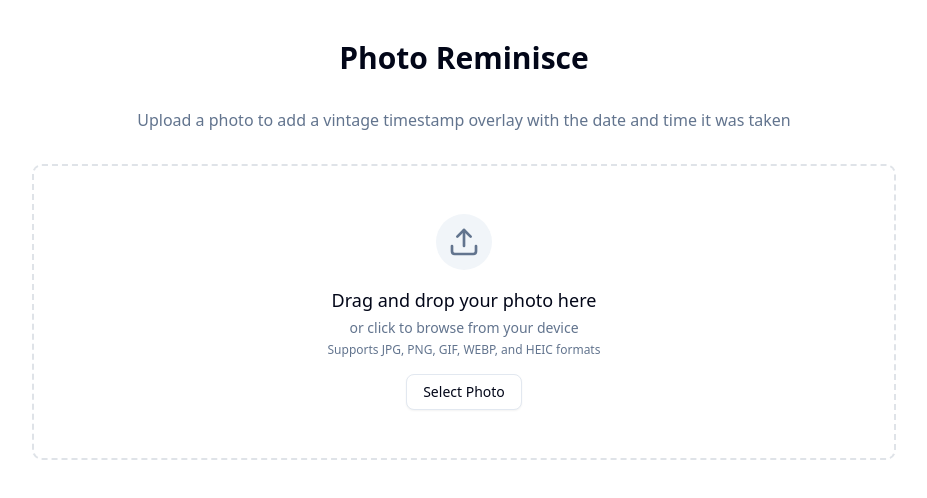
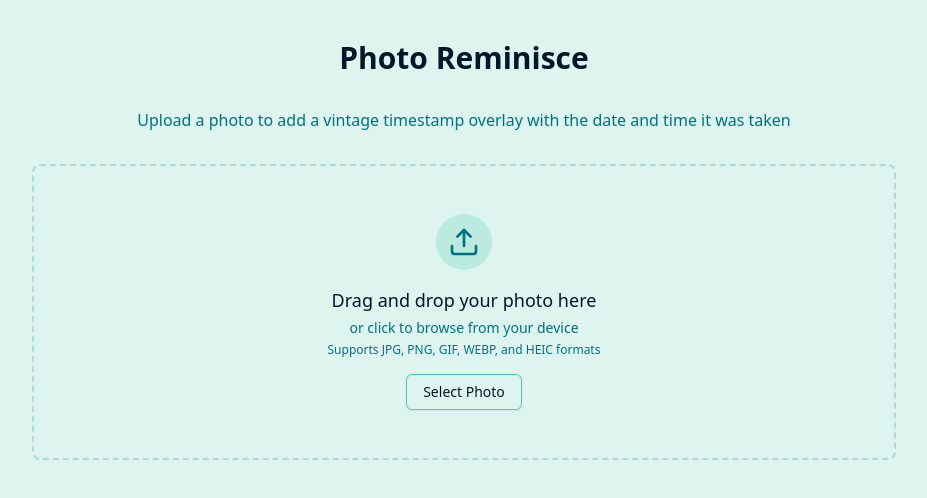
Before and after one commit to ledkhoa/photo-reminisce, a React (Vite) app: page / in a window 1280 px wide. Shown: the top 498 px of the page, without its empty margins (176-1103 px from the left). Built offline with nearby package versions, Linux system fonts and the light colour scheme.

Commit message:
update theme

```diff
--- a/src/index.css
+++ b/src/index.css
@@ -4,72 +4,100 @@
 @custom-variant dark (&:is(.dark *));
 
 :root {
-  --radius: 0.625rem;
-  --background: oklch(1 0 0);
-  --foreground: oklch(0.129 0.042 264.695);
-  --card: oklch(1 0 0);
-  --card-foreground: oklch(0.129 0.042 264.695);
-  --popover: oklch(1 0 0);
-  --popover-foreground: oklch(0.129 0.042 264.695);
-  --primary: oklch(0.208 0.042 265.755);
-  --primary-foreground: oklch(0.984 0.003 247.858);
-  --secondary: oklch(0.968 0.007 247.896);
-  --secondary-foreground: oklch(0.208 0.042 265.755);
-  --muted: oklch(0.968 0.007 247.896);
-  --muted-foreground: oklch(0.554 0.046 257.417);
-  --accent: oklch(0.968 0.007 247.896);
-  --accent-foreground: oklch(0.208 0.042 265.755);
-  --destructive: oklch(0.577 0.245 27.325);
-  --border: oklch(0.929 0.013 255.508);
-  --input: oklch(0.929 0.013 255.508);
-  --ring: oklch(0.704 0.04 256.788);
-  --chart-1: oklch(0.646 0.222 41.116);
-  --chart-2: oklch(0.6 0.118 184.704);
-  --chart-3: oklch(0.398 0.07 227.392);
-  --chart-4: oklch(0.828 0.189 84.429);
-  --chart-5: oklch(0.769 0.188 70.08);
-  --sidebar: oklch(0.984 0.003 247.858);
-  --sidebar-foreground: oklch(0.129 0.042 264.695);
-  --sidebar-primary: oklch(0.208 0.042 265.755);
-  --sidebar-primary-foreground: oklch(0.984 0.003 247.858);
-  --sidebar-accent: oklch(0.968 0.007 247.896);
-  --sidebar-accent-foreground: oklch(0.208 0.042 265.755);
-  --sidebar-border: oklch(0.929 0.013 255.508);
-  --sidebar-ring: oklch(0.704 0.04 256.788);
+  --radius: 0.5rem;
+  /* Light mode - inspired by 90s camera LCD displays */
+  --background: oklch(0.95 0.025 180);
+  /* Light teal/blue-green background */
+  --foreground: oklch(0.2 0.05 240);
+  /* Dark blue text */
+  --card: oklch(0.98 0.02 170);
+  /* Slightly lighter background for cards */
+  --card-foreground: oklch(0.15 0.04 240);
+  --popover: oklch(0.98 0.02 170);
+  --popover-foreground: oklch(0.15 0.04 240);
+  --primary: oklch(0.5 0.2 200);
+  /* Vibrant teal for primary elements */
+  --primary-foreground: oklch(0.98 0 0);
+  --secondary: oklch(0.85 0.1 190);
+  --secondary-foreground: oklch(0.15 0.04 240);
+  --muted: oklch(0.9 0.05 180);
+  --muted-foreground: oklch(0.5 0.1 210);
+  --accent: oklch(0.85 0.15 195);
+  --accent-foreground: oklch(0.15 0.04 240);
+  --destructive: oklch(0.65 0.3 30);
+  /* Orange-red for destructive actions */
+  --border: oklch(0.75 0.1 190);
+  --input: oklch(0.8 0.1 190);
+  --ring: oklch(0.6 0.15 200);
+
+  /* Chart colors - bright 90s palette */
+  --chart-1: oklch(0.7 0.25 40);
+  /* Bright orange */
+  --chart-2: oklch(0.65 0.3 130);
+  /* Lime green */
+  --chart-3: oklch(0.6 0.25 240);
+  /* Electric blue */
+  --chart-4: oklch(0.7 0.3 320);
+  /* Hot pink */
+  --chart-5: oklch(0.75 0.25 60);
+  /* Bright yellow */
+
+  /* Sidebar with LCD screen look */
+  --sidebar: oklch(0.85 0.1 180);
+  --sidebar-foreground: oklch(0.15 0.04 240);
+  --sidebar-primary: oklch(0.5 0.2 200);
+  --sidebar-primary-foreground: oklch(0.95 0.025 180);
+  --sidebar-accent: oklch(0.8 0.15 190);
+  --sidebar-accent-foreground: oklch(0.15 0.04 240);
+  --sidebar-border: oklch(0.7 0.1 190);
+  --sidebar-ring: oklch(0.5 0.15 200);
 }
 
 .dark {
-  --background: oklch(0.129 0.042 264.695);
-  --foreground: oklch(0.984 0.003 247.858);
-  --card: oklch(0.208 0.042 265.755);
-  --card-foreground: oklch(0.984 0.003 247.858);
-  --popover: oklch(0.208 0.042 265.755);
-  --popover-foreground: oklch(0.984 0.003 247.858);
-  --primary: oklch(0.929 0.013 255.508);
-  --primary-foreground: oklch(0.208 0.042 265.755);
-  --secondary: oklch(0.279 0.041 260.031);
-  --secondary-foreground: oklch(0.984 0.003 247.858);
-  --muted: oklch(0.279 0.041 260.031);
-  --muted-foreground: oklch(0.704 0.04 256.788);
-  --accent: oklch(0.279 0.041 260.031);
-  --accent-foreground: oklch(0.984 0.003 247.858);
-  --destructive: oklch(0.704 0.191 22.216);
-  --border: oklch(1 0 0 / 10%);
-  --input: oklch(1 0 0 / 15%);
-  --ring: oklch(0.551 0.027 264.364);
-  --chart-1: oklch(0.488 0.243 264.376);
-  --chart-2: oklch(0.696 0.17 162.48);
-  --chart-3: oklch(0.769 0.188 70.08);
-  --chart-4: oklch(0.627 0.265 303.9);
-  --chart-5: oklch(0.645 0.246 16.439);
-  --sidebar: oklch(0.208 0.042 265.755);
-  --sidebar-foreground: oklch(0.984 0.003 247.858);
-  --sidebar-primary: oklch(0.488 0.243 264.376);
-  --sidebar-primary-foreground: oklch(0.984 0.003 247.858);
-  --sidebar-accent: oklch(0.279 0.041 260.031);
-  --sidebar-accent-foreground: oklch(0.984 0.003 247.858);
-  --sidebar-border: oklch(1 0 0 / 10%);
-  --sidebar-ring: oklch(0.551 0.027 264.364);
+  /* Dark mode - inspired by 90s camera LCD at night */
+  --background: oklch(0.15 0.05 200);
+  /* Deep blue-green */
+  --foreground: oklch(0.9 0.1 140);
+  /* Bright green-yellow like old LCD */
+  --card: oklch(0.2 0.05 210);
+  --card-foreground: oklch(0.9 0.15 130);
+  --popover: oklch(0.2 0.05 210);
+  --popover-foreground: oklch(0.9 0.15 130);
+  --primary: oklch(0.7 0.2 140);
+  /* Bright lime green */
+  --primary-foreground: oklch(0.1 0.02 220);
+  --secondary: oklch(0.3 0.1 210);
+  --secondary-foreground: oklch(0.9 0.1 140);
+  --muted: oklch(0.25 0.08 210);
+  --muted-foreground: oklch(0.65 0.15 150);
+  --accent: oklch(0.3 0.1 200);
+  --accent-foreground: oklch(0.9 0.15 130);
+  --destructive: oklch(0.65 0.25 30);
+  --border: oklch(0.3 0.1 200);
+  --input: oklch(0.3 0.1 200);
+  --ring: oklch(0.5 0.2 150);
+
+  /* Chart colors - bright against dark */
+  --chart-1: oklch(0.75 0.25 140);
+  /* Bright green */
+  --chart-2: oklch(0.7 0.3 350);
+  /* Neon pink */
+  --chart-3: oklch(0.75 0.25 50);
+  /* Bright yellow */
+  --chart-4: oklch(0.65 0.3 190);
+  /* Cyan */
+  --chart-5: oklch(0.7 0.3 280);
+  /* Purple */
+
+  /* Sidebar with dark LCD look */
+  --sidebar: oklch(0.2 0.05 210);
+  --sidebar-foreground: oklch(0.85 0.15 140);
+  --sidebar-primary: oklch(0.7 0.2 140);
+  --sidebar-primary-foreground: oklch(0.1 0.02 220);
+  --sidebar-accent: oklch(0.3 0.1 200);
+  --sidebar-accent-foreground: oklch(0.85 0.15 140);
+  --sidebar-border: oklch(0.3 0.1 200);
+  --sidebar-ring: oklch(0.5 0.2 150);
 }
 
 @theme inline {
@@ -114,6 +142,7 @@
   * {
     @apply border-border outline-ring/50;
   }
+
   body {
     @apply bg-background text-foreground;
   }
```
